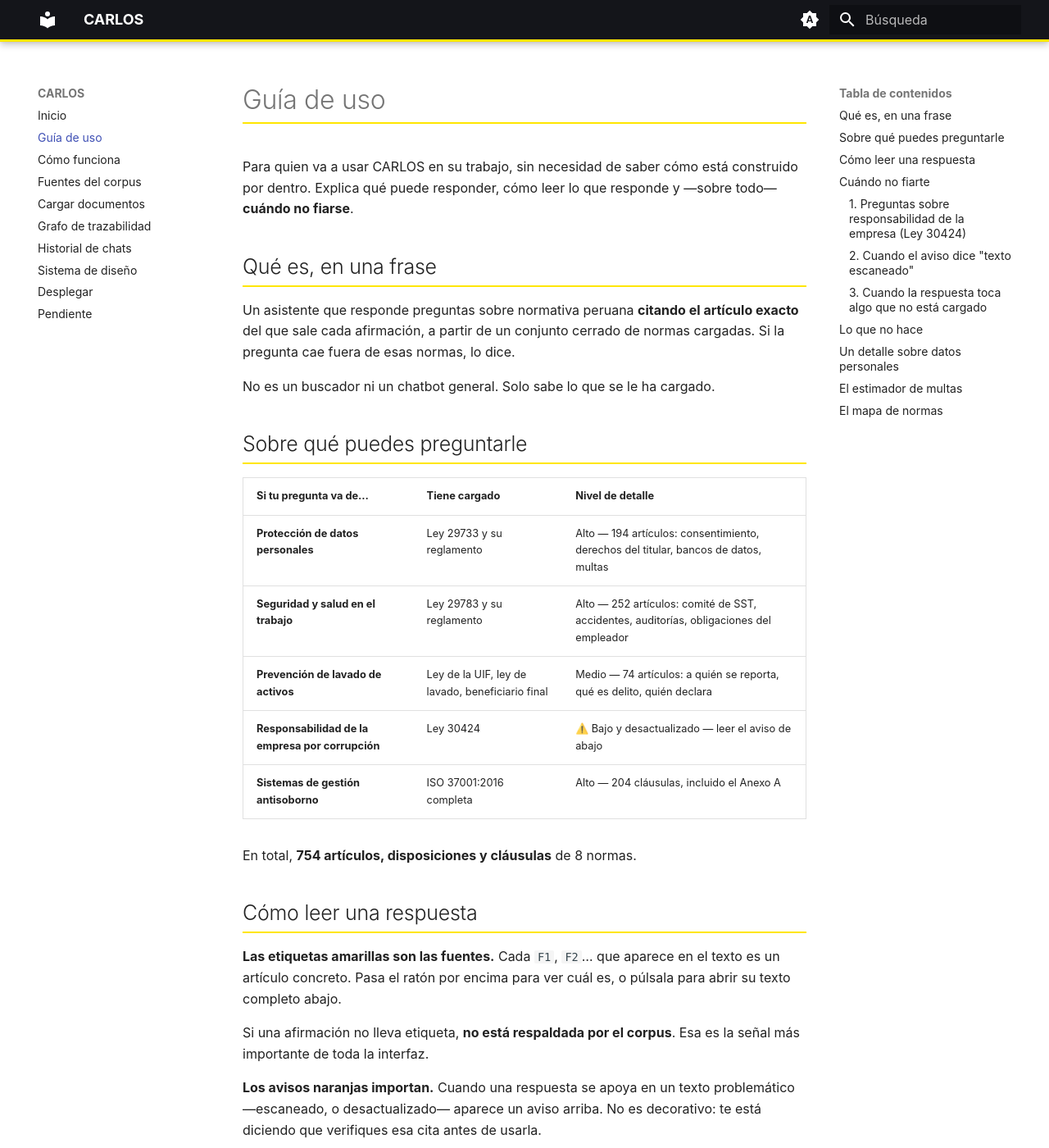
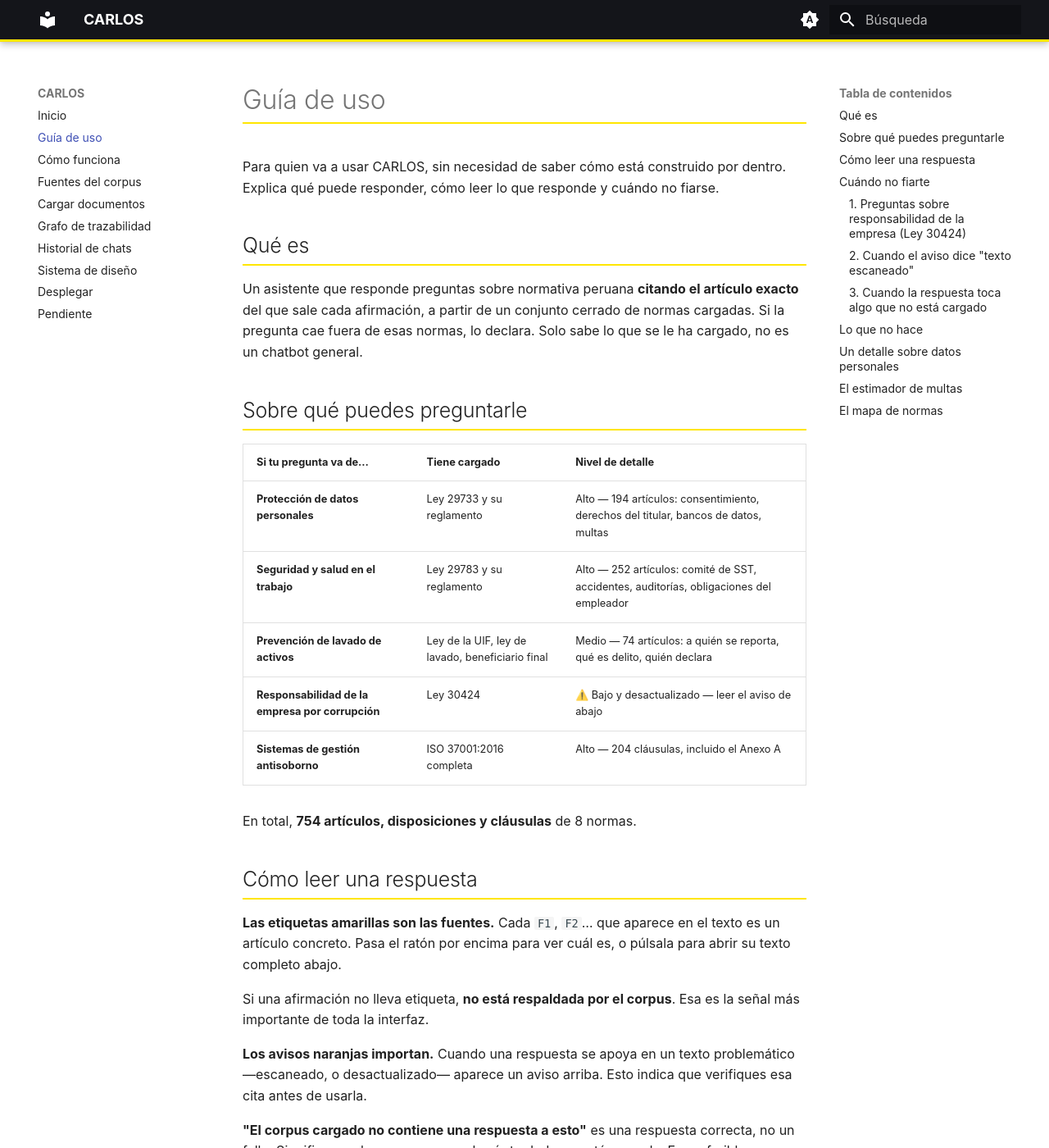
Before and after one commit to lucumango/compliance-agent, an MkDocs documentation site: the page built from docs/GUIA.md, in a window 1280 px wide and 1400 px high. Shown: the whole window at 82% size. Built offline with MkDocs 1.6.1 and Material for MkDocs 9.7.7, drawn with Linux system fonts in a browser that asks for light colours; some of the changed text lies outside the part shown.

Commit message:
Afinar la redaccion de la guia de uso
Revision de estilo: se aligeran los incisos y se quitan enfasis que
recargaban la lectura.

Se elimina ademas un caracter suelto que se colo entre el parrafo y el
titulo de la seccion, y que se habria impreso en la pagina publicada.

```diff
--- a/docs/GUIA.md
+++ b/docs/GUIA.md
@@ -1,16 +1,14 @@
 # Guía de uso
 
-Para quien va a usar CARLOS en su trabajo, sin necesidad de saber cómo está
+Para quien va a usar CARLOS, sin necesidad de saber cómo está
 construido por dentro. Explica qué puede responder, cómo leer lo que responde y
-—sobre todo— **cuándo no fiarse**.
+cuándo no fiarse.
 
-## Qué es, en una frase
+## Qué es
 
 Un asistente que responde preguntas sobre normativa peruana **citando el
 artículo exacto** del que sale cada afirmación, a partir de un conjunto cerrado
-de normas cargadas. Si la pregunta cae fuera de esas normas, lo dice.
-
-No es un buscador ni un chatbot general. Solo sabe lo que se le ha cargado.
+de normas cargadas. Si la pregunta cae fuera de esas normas, lo declara. Solo sabe lo que se le ha cargado, no es un chatbot general.
 
 ## Sobre qué puedes preguntarle
 
@@ -34,8 +32,7 @@ Si una afirmación no lleva etiqueta, **no está respaldada por el corpus**. Esa
 es la señal más importante de toda la interfaz.
 
 **Los avisos naranjas importan.** Cuando una respuesta se apoya en un texto
-problemático —escaneado, o desactualizado— aparece un aviso arriba. No es
-decorativo: te está diciendo que verifiques esa cita antes de usarla.
+problemático —escaneado, o desactualizado— aparece un aviso arriba. Esto indica que verifiques esa cita antes de usarla.
 
 **"El corpus cargado no contiene una respuesta a esto"** es una respuesta
 correcta, no un fallo. Significa que la norma que resolvería tu duda no está
@@ -113,7 +110,7 @@ de datos.
 Debajo del filtro por materia hay un diagrama que muestra qué norma modifica o
 reglamenta a cuál.
 
-Lo más útil es lo que aparece **con línea discontinua**: normas que sabemos que
+Lo más útil es lo que aparece con línea discontinua: normas que sabemos que
 afectan a las cargadas pero cuyo texto no tenemos. Es el mapa de lo que le
 falta al sistema, a la vista y no escondido en un documento técnico.
 
```
